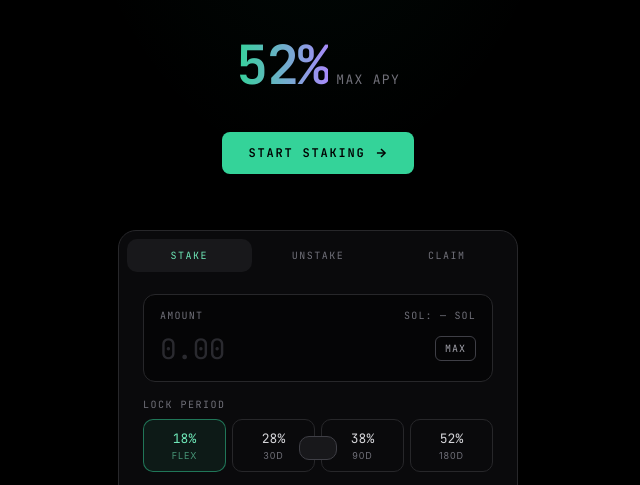
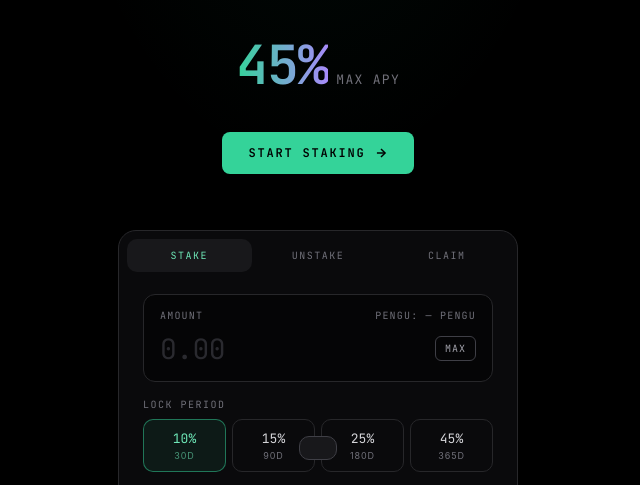
Before and after one commit to sadekunle215-cmd/Endo, a plain HTML site: page index.html in a window 1280 px wide. Shown: the part 406-891 px from the top of the page, 322-962 px from the left. Drawn offline with Linux system fonts and the light colour scheme.

Commit message:
Add files via upload

```diff
--- a/index.html
+++ b/index.html
@@ -378,7 +378,7 @@
   <h1 class="display">Stake $PENGU.<br>Earn while you sleep.</h1>
   <p class="hero-sub">Lock your tokens, choose your term, watch the yield compound. Non-custodial, no middlemen — just on-chain math.</p>
   <div class="apy-block">
-    <div class="apy-num mono" id="heroApy">52%</div>
+    <div class="apy-num mono" id="heroApy">45%</div>
     <div class="apy-sup mono">max APY</div>
   </div>
   <a href="#stake" class="cta mono">
@@ -401,7 +401,7 @@
       <div class="field">
         <div class="field-top mono">
           <span>Amount</span>
-          <span id="balanceLabel" class="field-balance" onclick="setMax()" title="Click to fill max">SOL: — SOL</span>
+          <span id="balanceLabel" class="field-balance" onclick="setMax()" title="Click to fill max">PENGU: — PENGU</span>
         </div>
         <div class="field-row">
           <input type="number" inputmode="decimal" placeholder="0.00" id="amountInput" oninput="recalc()" autocomplete="off" />
@@ -547,10 +547,10 @@
 const STAKING_PROGRAM_ID = null;     // your deployed program address
 
 const LOCK_TIERS = [
-  { id: "flex", label: "Flex",    days: 0,   apy: 18 },
-  { id: "30d",  label: "30d",     days: 30,  apy: 28 },
-  { id: "90d",  label: "90d",     days: 90,  apy: 38 },
-  { id: "180d", label: "180d",    days: 180, apy: 52 },
+  { id: "30d",  label: "30d",  days: 30,  apy: 10 },
+  { id: "90d",  label: "90d",  days: 90,  apy: 15 },
+  { id: "180d", label: "180d", days: 180, apy: 25 },
+  { id: "365d", label: "365d", days: 365, apy: 45 },
 ];
 
 // Helius RPC — replace key with yours
@@ -606,7 +606,7 @@
     lockDuration: 0,    // days
   },
   tab: "stake",
-  tier: "flex",
+  tier: "30d",
 };
 
 // ── Toast ─────────────────────────────────────────────────
@@ -765,7 +765,7 @@
   if (TOKEN_MINT && state.tokenBalance !== null) {
     lbl.textContent = `${TOKEN_SYMBOL}: ${state.tokenBalance.toLocaleString(undefined, {maximumFractionDigits: 4})}`;
   } else {
-    lbl.textContent = `SOL: ${state.solBalance.toFixed(4)} SOL`;
+    lbl.textContent = `PENGU: ${state.solBalance.toFixed(4)} PENGU`;
   }
 }
 
@@ -820,7 +820,7 @@
   document.getElementById("connectBtn").classList.remove("connected");
   document.getElementById("connectLabel").textContent = "Connect Wallet";
   document.getElementById("position").classList.remove("show");
-  document.getElementById("balanceLabel").textContent = `SOL: — SOL`;
+  document.getElementById("balanceLabel").textContent = `PENGU: — PENGU`;
   setTab(state.tab);
 }
 
```
